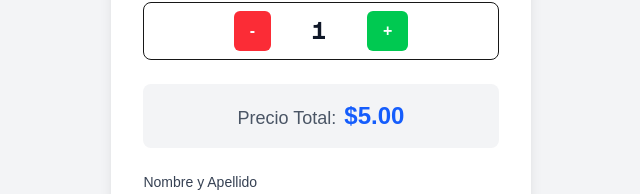
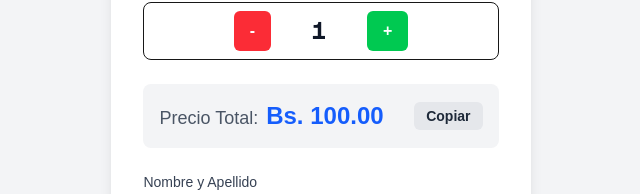
Before and after one commit to Richard2111/rifaut, a Next.js app: page / in a window 1280 px wide. Shown: the part 329-523 px from the top of the page, without its empty margins (319-959 px from the left). Built offline with nearby package versions, Linux system fonts and the light colour scheme.

Commit message:
prueba 5

```diff
--- a/components/TicketForm.js
+++ b/components/TicketForm.js
@@ -17,7 +17,7 @@ export default function TicketForm() {
   const [copiedItem, setCopiedItem] = useState(null); // Estado para feedback visual al copiar
 
   // --- LÓGICA DE NEGOCIO ---
-  const TICKET_PRICE = 5.0; // Precio por cada ticket
+  const TICKET_PRICE = 100.0; // Precio por cada ticket
   const totalPrice = ticketCount * TICKET_PRICE; // Cálculo del precio total
 
   // --- MANEJADORES DE EVENTOS ---
@@ -106,11 +106,20 @@ export default function TicketForm() {
         </div>
 
         {/* --- Precio Total --- */}
-        <div className="text-center bg-gray-100 p-4 rounded-lg">
-          <span className="text-lg font-medium text-gray-600">Precio Total:</span>
-          <span className="ml-2 text-2xl font-bold text-blue-600">
-            ${totalPrice.toFixed(2)}
-          </span>
+        <div className="flex items-center justify-between rounded-lg bg-gray-100 p-4">
+          <div>
+            <span className="text-lg font-medium text-gray-600">Precio Total:</span>
+            <span className="ml-2 text-2xl font-bold text-blue-600">
+              Bs. {totalPrice.toFixed(2)}
+            </span>
+          </div>
+          <button
+            type="button"
+            onClick={() => handleCopy(totalPrice.toFixed(2), 'total')}
+            className="rounded-md bg-gray-200 px-3 py-1 text-sm font-semibold text-gray-800 hover:bg-gray-300 transition-colors"
+          >
+            {copiedItem === 'total' ? '¡Copiado!' : 'Copiar'}
+          </button>
         </div>
 
         {/* --- Nombre y Apellido --- */}
```
